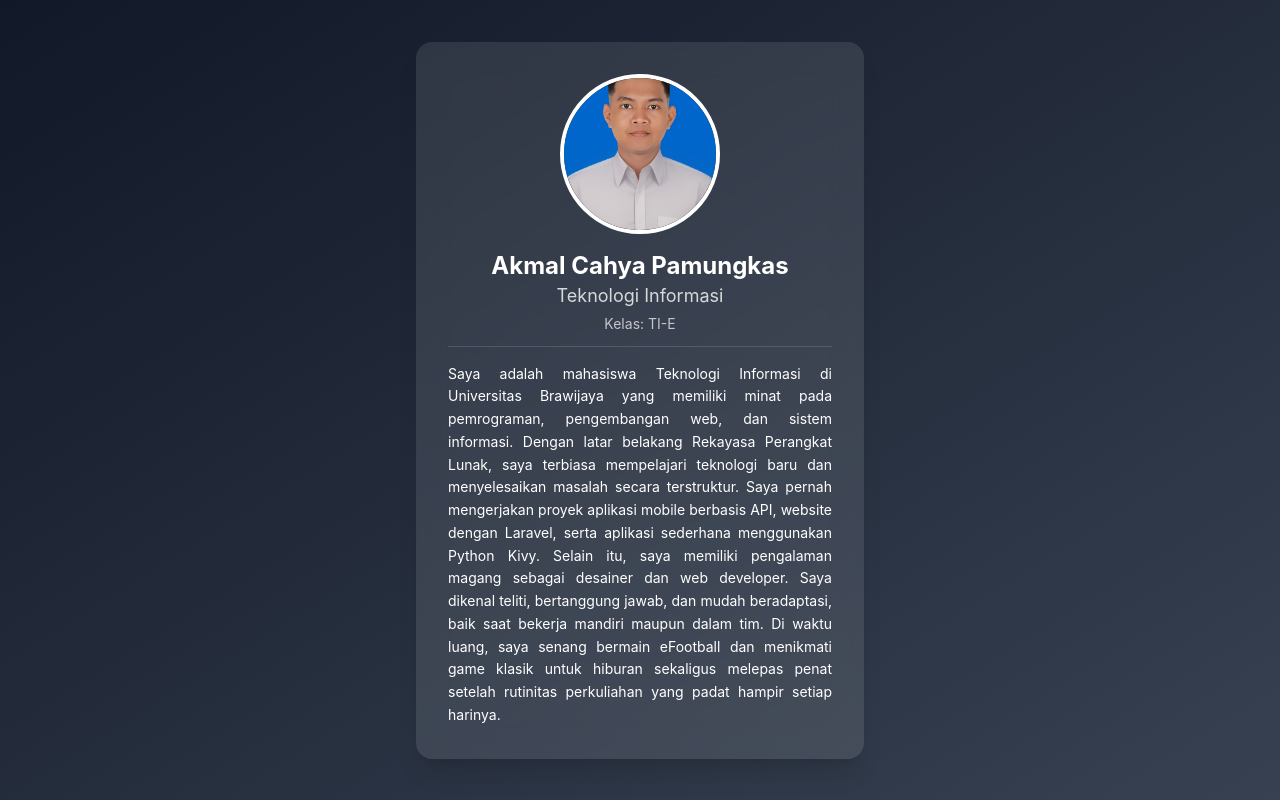
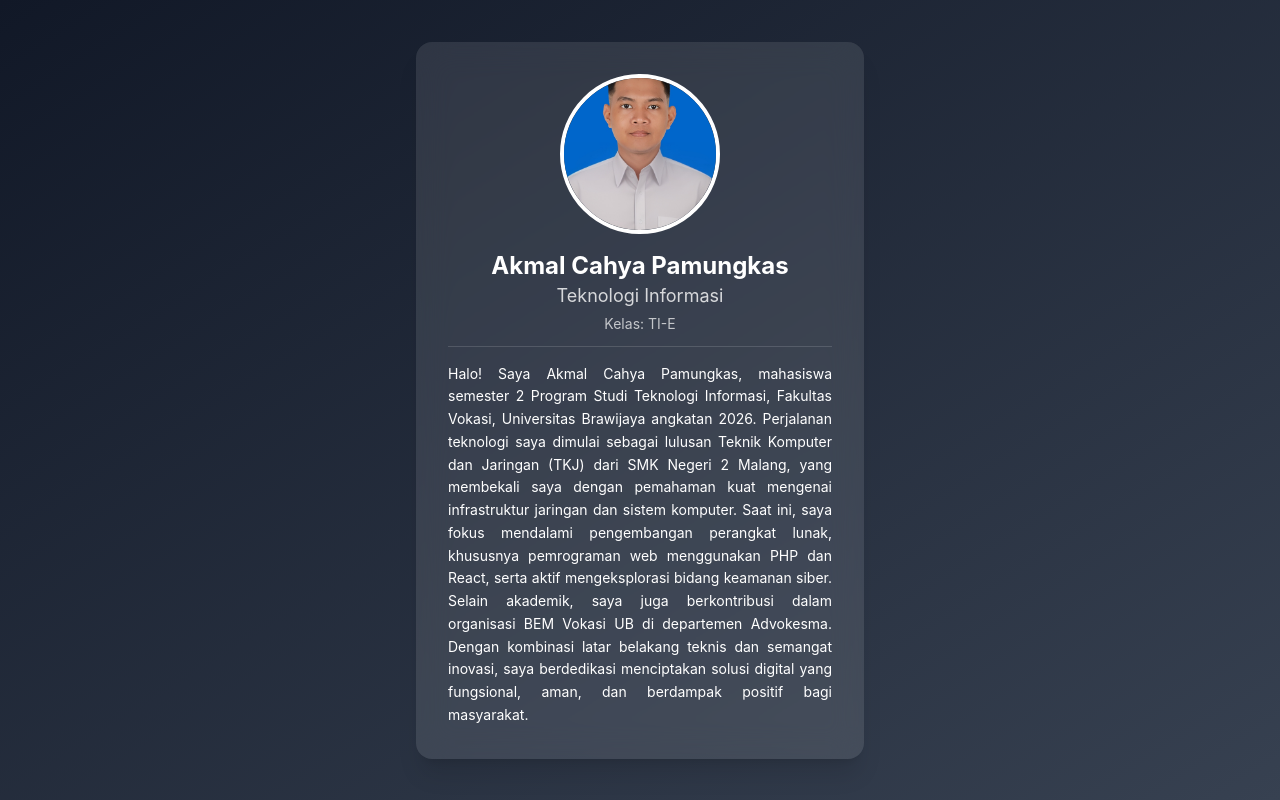
Before and after one commit to hanivepham/pemweb-thr, a React (Create React App) app: page /akmal in a window 1280 px wide. Built offline with nearby package versions, Linux system fonts and the light colour scheme.

Commit message:
perubahan deskripsi

```diff
--- a/src/pages/akmal.jsx
+++ b/src/pages/akmal.jsx
@@ -22,7 +22,7 @@ const Profile = () => {
                 </p>
 
                 <p className="mt-4 text-sm leading-relaxed text-justify">
-                    Saya adalah mahasiswa Teknologi Informasi di Universitas Brawijaya yang memiliki minat pada pemrograman, pengembangan web, dan sistem informasi. Dengan latar belakang Rekayasa Perangkat Lunak, saya terbiasa mempelajari teknologi baru dan menyelesaikan masalah secara terstruktur. Saya pernah mengerjakan proyek aplikasi mobile berbasis API, website dengan Laravel, serta aplikasi sederhana menggunakan Python Kivy. Selain itu, saya memiliki pengalaman magang sebagai desainer dan web developer. Saya dikenal teliti, bertanggung jawab, dan mudah beradaptasi, baik saat bekerja mandiri maupun dalam tim. Di waktu luang, saya senang bermain eFootball dan menikmati game klasik untuk hiburan sekaligus melepas penat setelah rutinitas perkuliahan yang padat hampir setiap harinya.
+                    Halo! Saya Akmal Cahya Pamungkas, mahasiswa semester 2 Program Studi Teknologi Informasi, Fakultas Vokasi, Universitas Brawijaya angkatan 2026. Perjalanan teknologi saya dimulai sebagai lulusan Teknik Komputer dan Jaringan (TKJ) dari SMK Negeri 2 Malang, yang membekali saya dengan pemahaman kuat mengenai infrastruktur jaringan dan sistem komputer. Saat ini, saya fokus mendalami pengembangan perangkat lunak, khususnya pemrograman web menggunakan PHP dan React, serta aktif mengeksplorasi bidang keamanan siber. Selain akademik, saya juga berkontribusi dalam organisasi BEM Vokasi UB di departemen Advokesma. Dengan kombinasi latar belakang teknis dan semangat inovasi, saya berdedikasi menciptakan solusi digital yang fungsional, aman, dan berdampak positif bagi masyarakat.
                 </p>
 
             </div>
```
